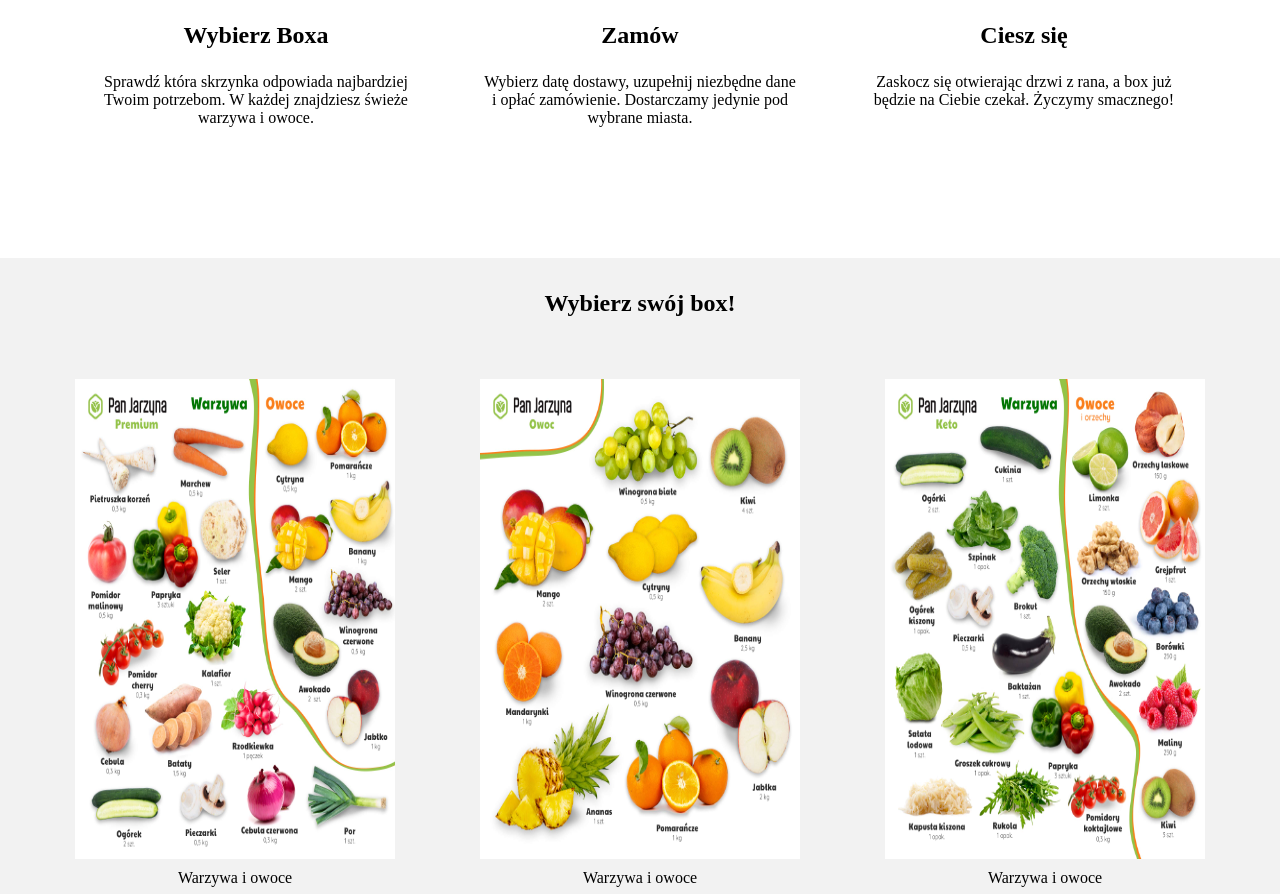
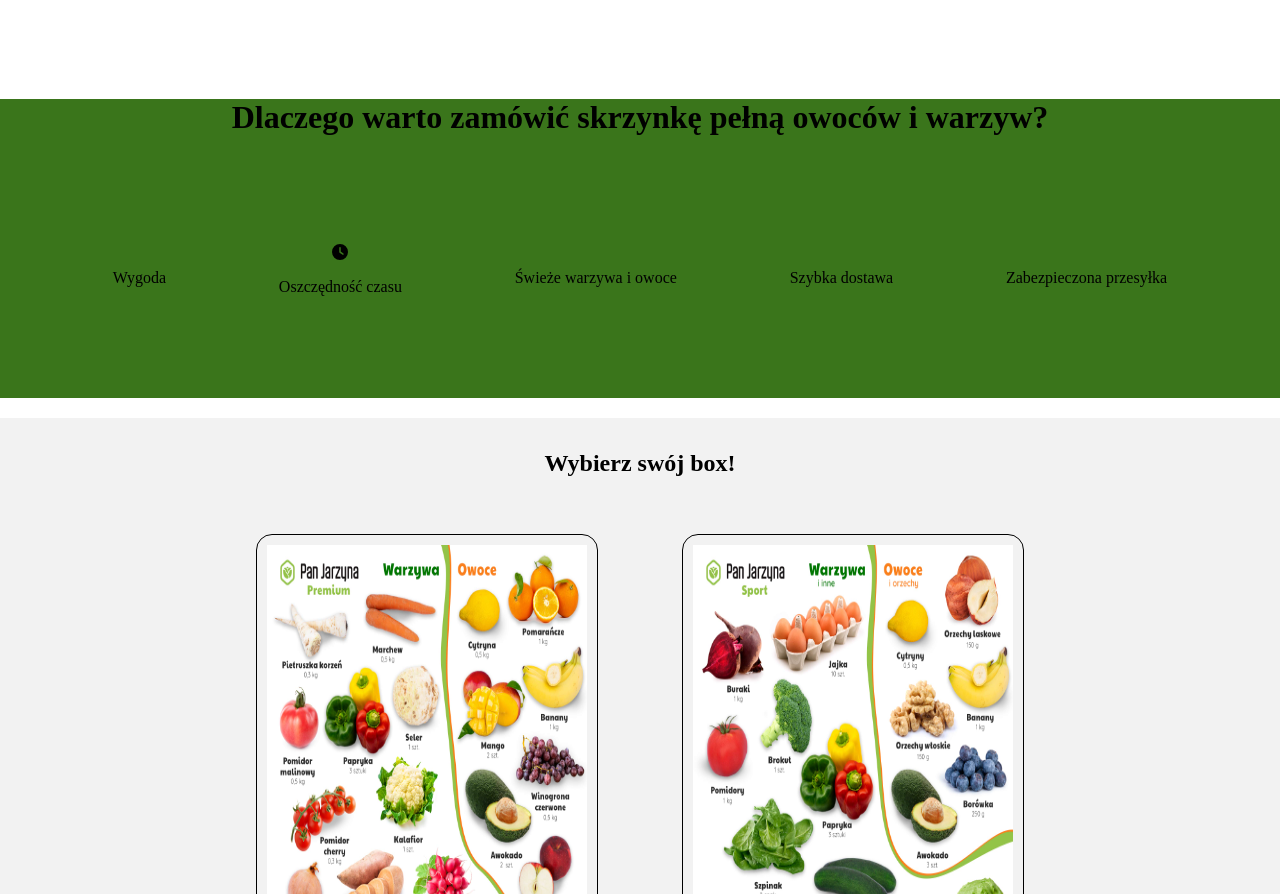
Before and after one commit to Edenusek/warzywniakOnline, a React (Create React App) app: page / in a window 1280 px wide. Shown: the part 1906-2800 px from the top of the page. Built offline with nearby package versions, Linux system fonts and the light colour scheme.

Commit message:
added WhyWhort and make some changes in css

```diff
--- a/src/components/BtnBox.module.css
+++ b/src/components/BtnBox.module.css
@@ -6,6 +6,7 @@
     border: solid 0.1rem black;
     cursor: pointer;
     text-decoration: none;
+    text-transform: uppercase;
   }
 
   .btn:hover {
--- a/src/components/ChoiceBox.js
+++ b/src/components/ChoiceBox.js
@@ -7,8 +7,9 @@ const ChoiceBox = () => {
   return (
     <div className={classes.all}>
       <h2 className={classes.header}>Wybierz swój box!</h2>
+      <div className={classes.centerBox} >
       <div className={classes.box}>
-        <div className={classes.centerBtn}>
+
         <div className={classes.boxBoxes}>
           <div className={classes.premium}></div>
 
@@ -16,77 +17,51 @@ const ChoiceBox = () => {
           <h3>Box Premium</h3>
           <p>150 zł</p>
 
-            {/* <BoxDescription
-              inside="Warszywa i owoce"
-              boxName="Box Premium"
-              price="150.00"
-            /> */}
           <BtnBox btn="Dodaj do koszyka" />
         </div>
         <div className={classes.boxBoxes}>
           <div className={classes.sport}></div>
           <span>Warzywa i owoce</span>
-            <h3>Box Premium</h3>
-            <p>150 zł</p>
-            {/* <BoxDescription
-              inside="Warszywa i owoce"
-              boxName="Box Sport"
-              price="139.00"
-            /> */}
+          <h3>Box Sport</h3>
+          <p>140 zł</p>
+
           <BtnBox btn="Dodaj do koszyka" />
         </div>
-        </div>
-        <div className={classes.centerBtn}>
+
         <div className={classes.boxBoxes}>
           <div className={classes.fruits}></div>
-            <span>Warzywa i owoce</span>
-            <h3>Box Premium</h3>
-            <p>150 zł</p>
-            {/* <BoxDescription
-              inside="Owoce"
-              boxName="Box Owoce"
-              price="100.00"
-            /> */}
+          <span>Owoce</span>
+          <h3>Box Owoce</h3>
+          <p>100 zł</p>
+
           <BtnBox btn="Dodaj do koszyka" />
         </div>
         <div className={classes.boxBoxes}>
           <div className={classes.standard}></div>
           <span>Warzywa i owoce</span>
-            <h3>Box Premium</h3>
-            <p>150 zł</p>
-            {/* <BoxDescription
-              inside="Warszywa i owoce"
-              boxName="Box Standard"
-              price="129.00"
-            /> */}
+          <h3>Box Standard</h3>
+          <p>120 zł</p>
+
           <BtnBox btn="Dodaj do koszyka" />
         </div>
-        </div>
-        <div className={classes.centerBtn}>
+
         <div className={classes.boxBoxes}>
           <div className={classes.keto}></div>
           <span>Warzywa i owoce</span>
-            <h3>Box Premium</h3>
-            <p>150 zł</p>
-            {/* <BoxDescription
-              inside="Warszywa i owoce"
-              boxName="Box Keto"
-              price="155.00"
-            /> */}
+          <h3>Box Keto</h3>
+          <p>160 zł</p>
+
           <BtnBox btn="Dodaj do koszyka" />
         </div>
         <div className={classes.boxBoxes}>
           <div className={classes.resistance}></div>
           <span>Warzywa i owoce</span>
-            <h3>Box Premium</h3>
-            <p>150 zł</p>
-            {/* <BoxDescription
-              inside="Warszywa i owoce"
-              boxName="Box Odporność"
-              price="129.00"
-            /> */}
+          <h3>Box Odporność</h3>
+          <p>130 zł</p>
+
           <BtnBox btn="Dodaj do koszyka" />
         </div>
+
     </div>
       </div>
     </div>
--- a/src/components/ChoiceBox.module.css
+++ b/src/components/ChoiceBox.module.css
@@ -1,23 +1,23 @@
 .all {
-  /* height: 100%;
-  /* max-height: 100%; */
-  /* width: 100vw;
-  max-width: 100%; */
   background-color: #f2f2f2;
-}
-
-.box {
-  display: flex;
-  justify-content: space-evenly;
-
 }
 .header {
   text-align: center;
   padding: 2rem;
 }
+
+.box {
+  display: flex;
+  justify-content: space-between;
+  flex-wrap: wrap;
+  width: 60%;
+}
 .boxBoxes {
-  /* width: 20rem; */
-  /* height: 30rem; */
+  margin-top: 5px;
+  text-align: center;
+  height: 40rem;
+  border: solid 1px black;
+  border-radius: 1rem;
 }
 .premium {
   background-image: url("../img/premiumKoszyk.jpg");
@@ -67,9 +67,7 @@
   width: 20rem;
   margin: 10px;
 }
-.centerBtn {
+.centerBox {
   display: flex;
-  flex-direction: column;
-  text-align: center;
-  gap: 12rem;
+  justify-content: space-evenly;
 }
--- a/src/components/MainNavigation.js
+++ b/src/components/MainNavigation.js
@@ -1,23 +1,33 @@
-import React from 'react'
-import { Link } from 'react-router-dom'
-import ShopPage from '../pages/Shop'
-import Logo from './Logo'
-import classes from './MainNavigation.module.css'
+import React from "react";
+import { Link } from "react-router-dom";
+import ShopPage from "../pages/Shop";
+import Logo from "./Logo";
+import classes from "./MainNavigation.module.css";
 
 const MainNavigation = () => {
   return (
-    <header className={classes.nav} >
-       <nav>
+    <header className={classes.nav}>
+      <nav>
         <ul>
-        <Link className={classes.logo} to='/' >Pan Jarzynka</Link>
-          <li><Link to='/shop' >Sklep</Link></li>
-          <li><Link to='/forCompany' >Oferta dla Firm</Link></li>
-          <li><Link to='/about' >O Nas</Link></li>
-          <li><Link to='/contact' >Kontakt</Link></li>
+          <Link to="/" className={classes.logo}>
+            Pan Jarzynka
+          </Link>
+          <li>
+            <Link to="/shop">Sklep</Link>
+          </li>
+          <li>
+            <Link to="/forCompany">Oferta dla Firm</Link>
+          </li>
+          <li>
+            <Link to="/about">O Nas</Link>
+          </li>
+          <li>
+            <Link to="/contact">Kontakt</Link>
+          </li>
         </ul>
-       </nav>
-        </header>
-  )
-}
+      </nav>
+    </header>
+  );
+};
 
-export default MainNavigation
+export default MainNavigation;
--- /dev/null
+++ b/src/components/WhyWorth.js
@@ -0,0 +1,35 @@
+import React from "react";
+import { FontAwesomeIcon } from "@fortawesome/react-fontawesome";
+import classes from './WhyWorth.module.css'
+import { faClock } from "@fortawesome/free-solid-svg-icons";
+
+
+const clock = <FontAwesomeIcon icon={faClock} />
+const WhyWorth = () => {
+  return (
+    <div className={classes.box} >
+      <h1>Dlaczego warto zamówić skrzynkę pełną owoców i warzyw?</h1>
+      <div className={classes.iconBox}>
+        <div>
+          <p>Wygoda</p>
+        </div>
+        <div>
+        {clock}
+          <p>Oszczędność czasu</p>
+        </div>
+        <div>
+        <FontAwesomeIcon icon="fa-sharp fa-regular fa-crate-apple" />
+          <p>Świeże warzywa i owoce</p>
+        </div>
+        <div>
+          <p>Szybka dostawa</p>
+        </div>
+        <div>
+          <p>Zabezpieczona przesyłka</p>
+        </div>
+      </div>
+    </div>
+  );
+};
+
+export default WhyWorth;
--- /dev/null
+++ b/src/components/WhyWorth.module.css
@@ -0,0 +1,11 @@
+.box {
+  text-align: center;
+  background-color: #3a751b;
+}
+
+.iconBox {
+  display: flex;
+  justify-content: space-evenly;
+  align-items: center;
+  height: 15rem;
+}
--- a/src/pages/About.module.css
+++ b/src/pages/About.module.css
@@ -3,8 +3,8 @@
   align-items: center;
   justify-content: center;
   width: 100vw;
-  height: 100vh ;
-  max-height: 100%;
+  height: 80vh ;
+  max-height: 80%;
   overflow: hidden;
 }
 
--- a/src/pages/Home.js
+++ b/src/pages/Home.js
@@ -4,6 +4,7 @@ import Also from "../components/Also";
 import BtnBox from "../components/BtnBox";
 import ChoiceBox from "../components/ChoiceBox";
 import Instruction from "../components/Instruction";
+import WhyWorth from "../components/WhyWorth";
 import vegetable from "../img/warzywa.jpg";
 import AboutPage from "./About";
 import classes from "./Home.module.css";
@@ -21,8 +22,11 @@ const HomePage = () => {
 
       <AboutPage />
       <Instruction />
+      <WhyWorth/>
       <ChoiceBox />
-      {/* <Also/> */}
+     <div>
+     <Also/>
+     </div>
     </Fragment>
   );
 };
```
Lines whose indentation alone changed are shown as unchanged.
